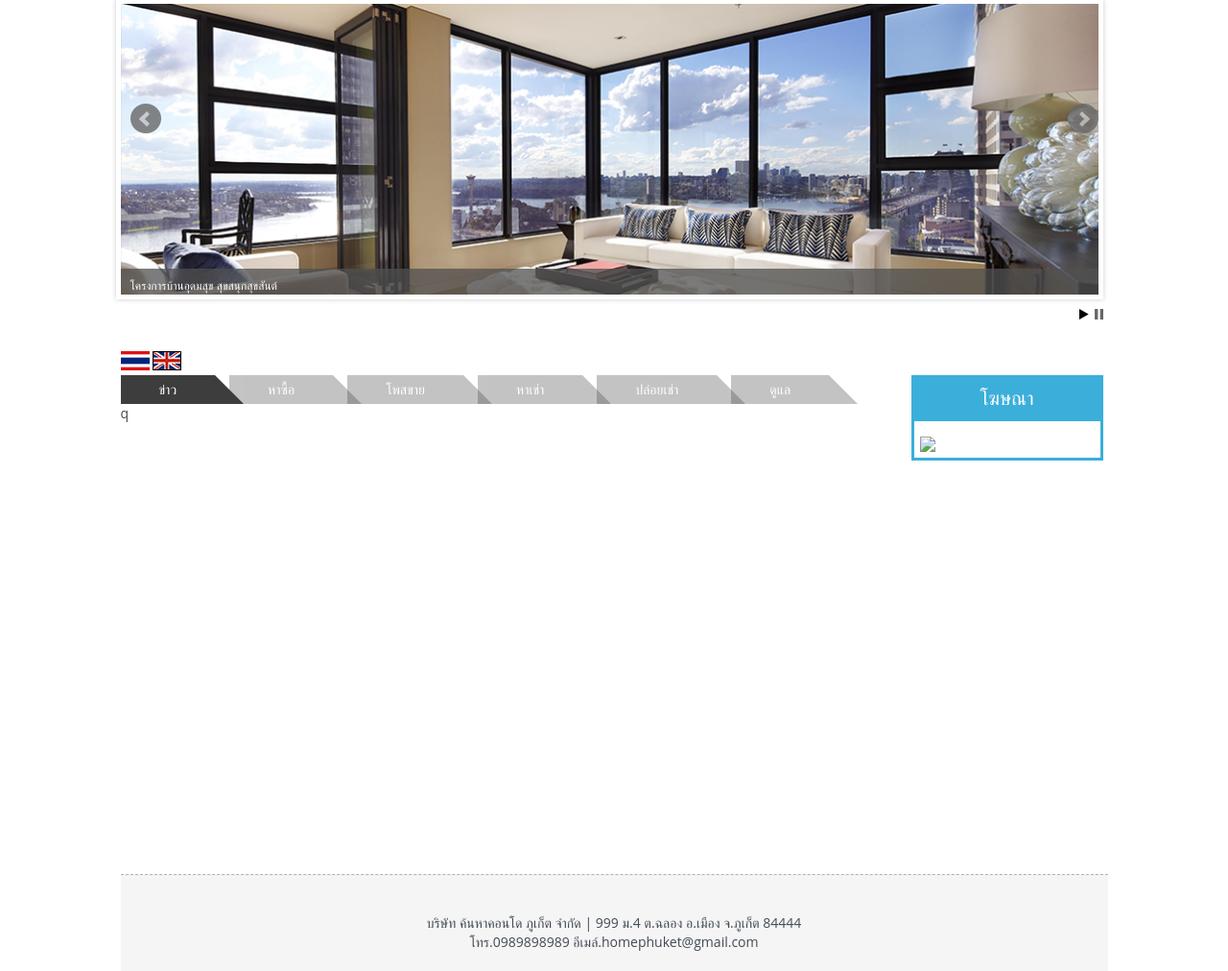
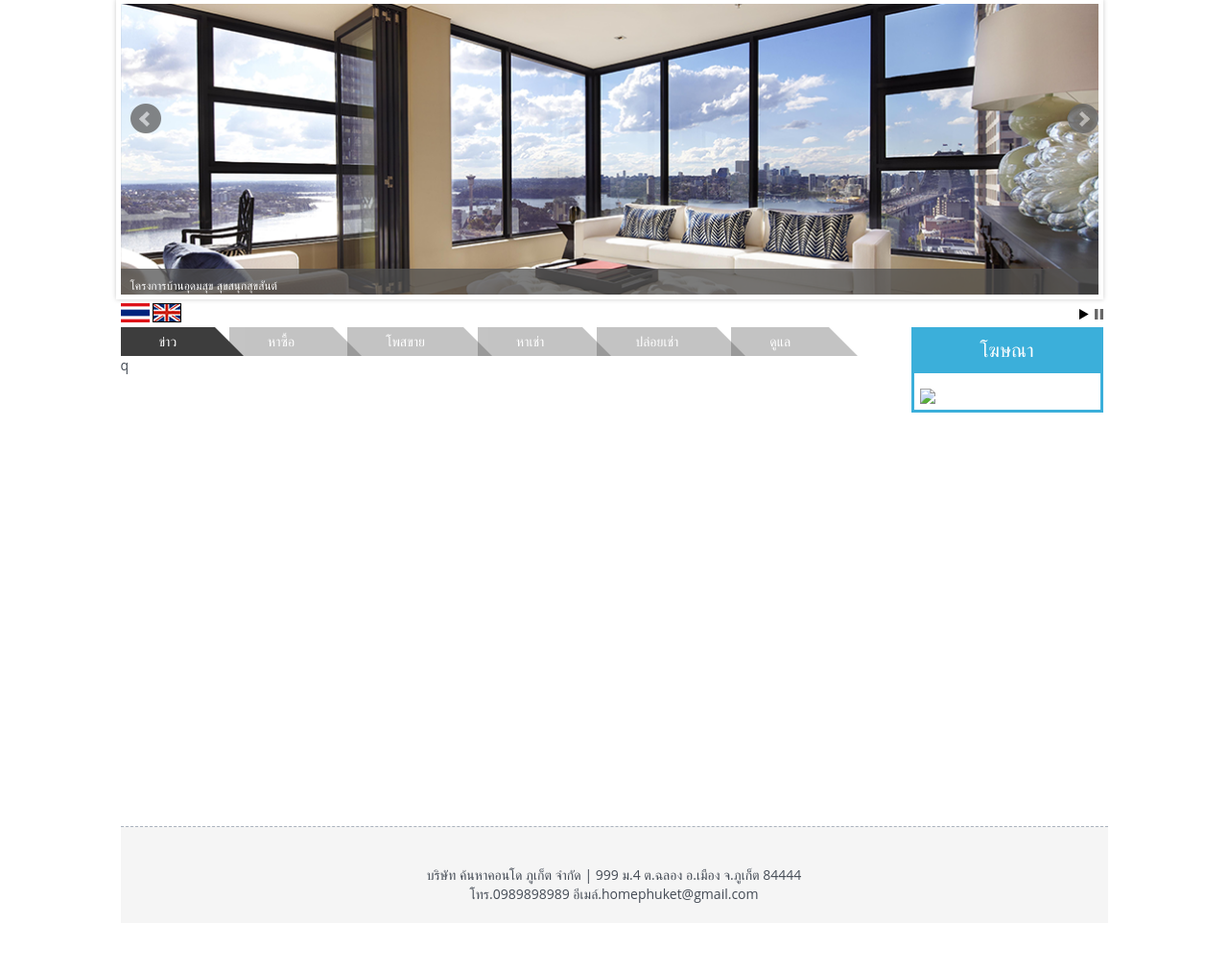
Before and after one commit to freedommanpk/condo_php, a PHP site: page / in a window 1280 px wide. Shown: the part 111-1123 px from the top of the page at 96% size. After the commit the page ends 1052 px from the top, so only its background shows below. Run offline with PHP 8.4, Linux system fonts and the light colour scheme; some libraries are stand-ins or nearby versions.

Commit message:
kritsada

```diff
--- a/rs/css/site.css
+++ b/rs/css/site.css
@@ -175,7 +175,7 @@ html {
     background-color: white;
 }
 .maincontent{
-    margin-top: 430px;
+    margin-top: 380px;
 
 }
 .hides{
```
